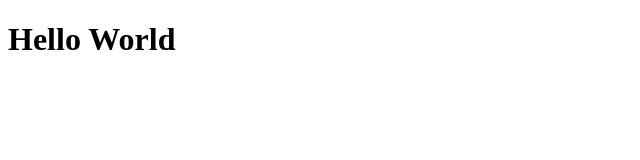
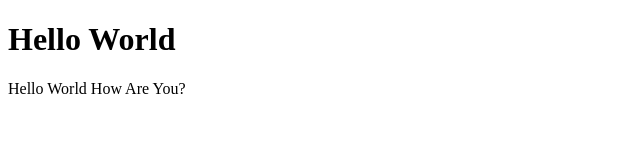
Before and after one commit to bstiber/VS-code-test, a plain HTML site: page index.html in a window 1280 px wide. Shown: the whole page, without its empty margins (0-640 px from the left). Drawn offline with Linux system fonts and the light colour scheme.

Commit message:
New feature

```diff
--- a/index.html
+++ b/index.html
@@ -8,5 +8,6 @@
 </head>
 <body>
     <h1>Hello World</h1>
+    <div>Hello World How Are You?</div>
 </body>
 </html>
```
Also changed, not shown: 1.txt, 2.txt, 3.txt, 4.txt (added).
